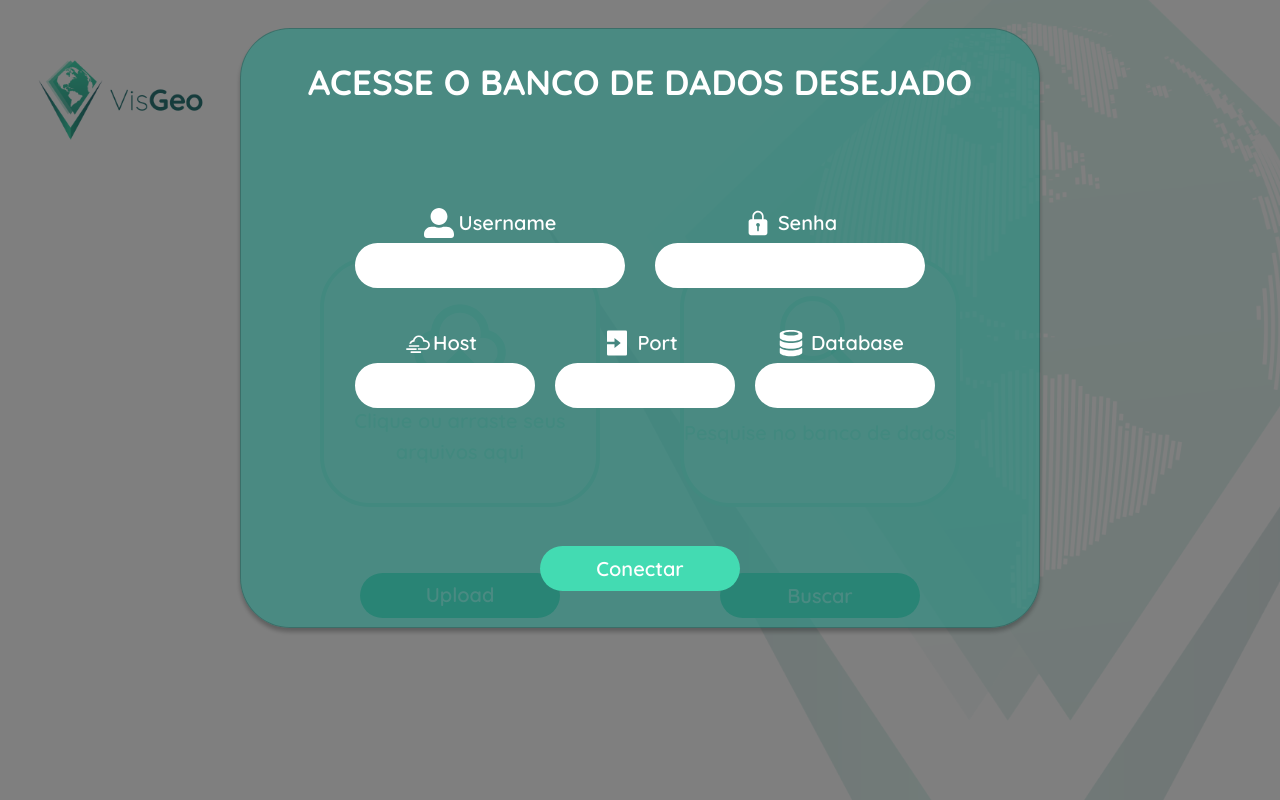
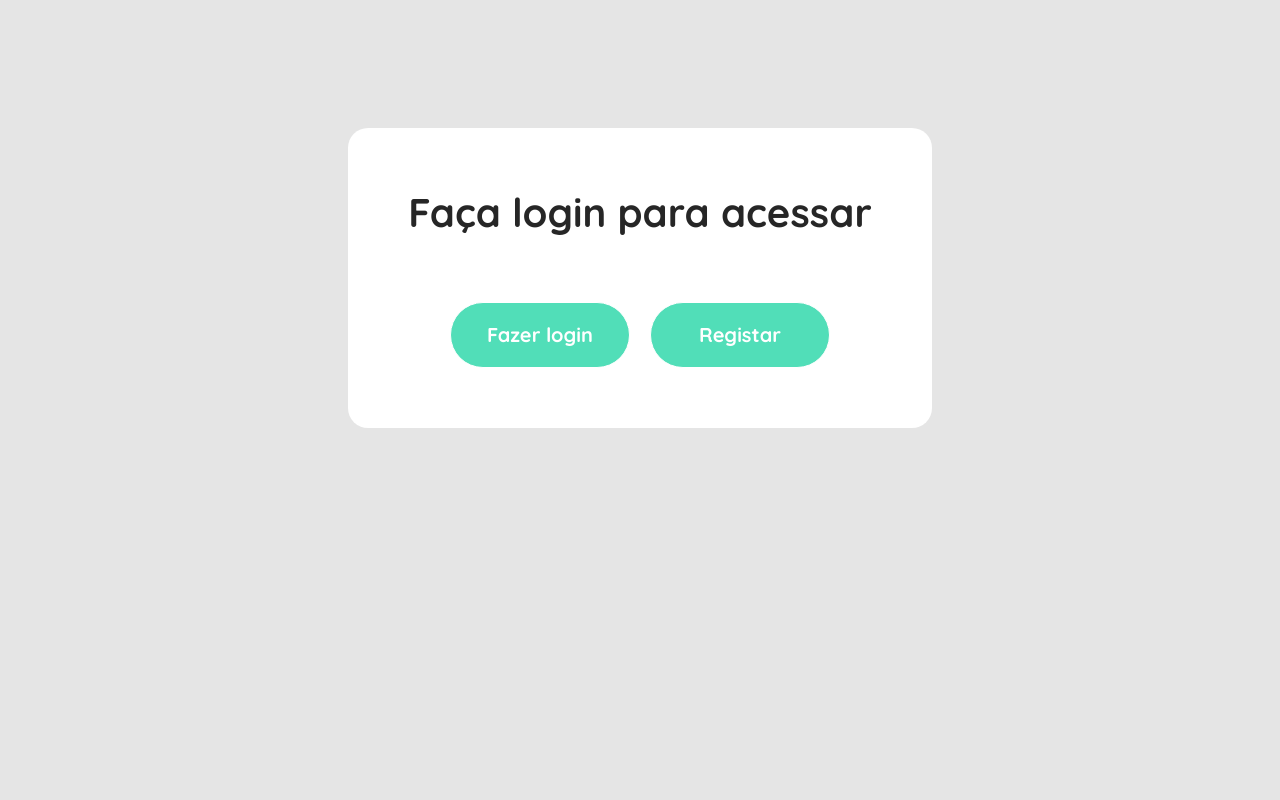
Before and after one commit to JDanrley/VisGeo-ETL, a React (Create React App) app in the folder frontend/: page /dashboard in a window 1280 px wide. Built offline with nearby package versions, Linux system fonts and the light colour scheme; no server answers.

Commit message:
preventing unlogged users to acess dashboard / creating loggout feature / and others adjusts

```diff
--- a/frontend/src/pages/Dashboard/components/Acess/index.jsx
+++ b/frontend/src/pages/Dashboard/components/Acess/index.jsx
@@ -7,9 +7,9 @@ import ModalConnection from '../ModalConnection';
 
 import { UploadIcon, SearchIcon, Container } from './styles';
 
-const Acess = ({ setFields, setTables, changeScreen }) => {
+const Acess = ({ setFields, setTables, changeScreen, searchTables }) => {
   const isConnected = JSON.parse(sessionStorage.getItem('isConnected'));
-  console.log(isConnected);
+
   const [openConnection, setOpenConnection] = useState(isConnected);
   const { Dragger } = Upload;
 
@@ -53,6 +53,7 @@ const Acess = ({ setFields, setTables, changeScreen }) => {
       <ModalConnection
         open={openConnection}
         close={setOpenConnection}
+        searchTables={searchTables}
       />
 
       <div className="upload-search-container">
--- a/frontend/src/pages/Dashboard/components/Fields/index.jsx
+++ b/frontend/src/pages/Dashboard/components/Fields/index.jsx
@@ -14,6 +14,7 @@ const Fields = ({ fields, tables }) => {
   const tablesDebug = ['Tabela 1', 'Tabela 2', 'Tabela 3', 'Tabela 4', 'Tabela 5', 'Tabela 6'];
 
   const [columns, setColumns] = useState([]);
+  const [selectedTable, setSelectedTable] = useState('');
   const [openModal, setOpenModal] = useState(false);
 
   const handleOpenModal = () => {
@@ -21,6 +22,8 @@ const Fields = ({ fields, tables }) => {
   };
 
   async function handleGetColumns(table) {
+    setSelectedTable(table);
+
     const response = await api.get(`/columns/${table}`);
     setColumns(response.data);
     message.info(`Tabela ${table} selecionada`);
@@ -79,7 +82,7 @@ const Fields = ({ fields, tables }) => {
 
             <Dropdown overlay={menu} trigger={['click']}>
               <a className="ant-dropdown-link" href onClick={(e) => e.preventDefault()}>
-                SELECIONE UMA TABELA
+                {selectedTable || "SELECIONE UMA TABELA"}
                 {' '}
                 <DownOutlined className="down-arrow-menu" />
               </a>
--- a/frontend/src/pages/Dashboard/components/ModalConnection/index.jsx
+++ b/frontend/src/pages/Dashboard/components/ModalConnection/index.jsx
@@ -9,7 +9,7 @@ import {
   Modal, HostIcon,
 } from './styles';
 
-const ModalConnection = ({ open, close }) => {
+const ModalConnection = ({ open, close, searchTables }) => {
   const [error, setError] = useState(false);
   const [errorMessage, setErrorMessage] = useState(false);
 
@@ -44,6 +44,7 @@ const ModalConnection = ({ open, close }) => {
 
       if (isConnected) {
         close(true);
+        searchTables();
         sessionStorage.setItem('isConnected', true);
       } else {
         setError(true);
--- a/frontend/src/pages/Dashboard/index.jsx
+++ b/frontend/src/pages/Dashboard/index.jsx
@@ -1,4 +1,4 @@
-import React, { useState, useEffect } from 'react';
+import React, { useState } from 'react';
 import { useHistory } from 'react-router-dom';
 
 import api from '../../services/api';
@@ -11,18 +11,25 @@ import DownloadTables from './components/DownloadTables';
 import LogoHeader from '../../assets/images/Logo-white-bg.png';
 
 function Dashboard() {
-  const history = useHistory();
   const [fields, setFields] = useState([]);
   const [tables, setTables] = useState([]);
   const [screen, setScreen] = useState('main');
 
+  const history = useHistory();
+
   const [tableFromDatabase, setTableFromDatabase] = useState([]);
 
-  useEffect(() => {
+  const handleSearchTables = () => {
     api.get('/searchTables').then((response) => {
       setTableFromDatabase(response.data);
     });
-  }, []);
+  };
+
+  const handleLogout = () => {
+    localStorage.removeItem('token');
+    sessionStorage.removeItem('isConnected');
+    history.push('/');
+  }
 
   // eslint-disable-next-line consistent-return
   const renderScreens = (toScreen) => {
@@ -30,7 +37,12 @@ function Dashboard() {
       case 'main':
 
         return (
-          <Acess setFields={setFields} setTables={setTables} changeScreen={setScreen} />
+          <Acess
+            setFields={setFields}
+            setTables={setTables}
+            changeScreen={setScreen}
+            searchTables={handleSearchTables}
+          />
         );
 
       case 'upload':
@@ -58,8 +70,15 @@ function Dashboard() {
             src={LogoHeader}
             alt="VisGeo"
             className="logo-header"
-            onClick={() => history.push('/')}
+            onClick={() => setScreen('main')}
           />
+
+          <button
+            className="exit"
+            onClick={handleLogout}
+          >
+            SAIR
+          </button>
 
         </header>
 
--- a/frontend/src/pages/Dashboard/styles.js
+++ b/frontend/src/pages/Dashboard/styles.js
@@ -37,5 +37,20 @@ export const DashboardContainer = styled.div`
         margin-left: 10px;
       }
     }
+
+    .exit {
+      background: #43DBB2;
+      border-radius: 50px;
+      border: none;
+      padding: 5px 25px;
+      margin-right: 5vw;
+      font-family: Quicksand;
+      font-style: normal;
+      font-weight: bold;
+      font-size: 28px;
+      line-height: 47px;
+      text-align: center;
+      color: #FFFFFF;
+    }
   }
 `;
--- a/frontend/src/pages/Login/index.jsx
+++ b/frontend/src/pages/Login/index.jsx
@@ -1,4 +1,4 @@
-import React, { useState } from 'react';
+import React, { useState, useEffect } from 'react';
 import { useHistory } from 'react-router-dom';
 import { message } from 'antd';
 
@@ -6,11 +6,15 @@ import {
   LoginContainer, Lock, LoginIcon, RegisterIcon,
 } from './styles';
 
+import { getToken } from '../../services/auth';
+
 import { api_crud } from '../../services/api';
 import Logo from '../../assets/images/Logo.png';
 
 function Login() {
   const history = useHistory();
+
+  const isUserConnected = getToken();
 
   const [email, setEmail] = useState();
   const [password, setPassword] = useState();
@@ -38,6 +42,12 @@ function Login() {
       message.error('Algo deu errado!. Contate o suporte');
     }
   }
+
+  useEffect(() => {
+    if(isUserConnected) {
+      history.push('/dashboard');
+    }
+  }, [history, isUserConnected]);
 
   return (
     <>
--- /dev/null
+++ b/frontend/src/routes/components/OnlyAuthenticated/index.jsx
@@ -0,0 +1,38 @@
+import React from 'react';
+import { useHistory } from 'react-router-dom';
+
+import { Container } from './styles';
+
+const OnlyAuthenticated = () => {
+  const history = useHistory();
+
+  const handleLogin = () => {
+    history.push('/');
+  }
+
+  const handleRegister = () => {
+    history.push('/register');
+  }
+
+  return (
+    <Container>
+
+      <section className="modalUnAuthUser">
+        <h1>Faça login para acessar</h1>
+
+        <section className="buttons">
+          <button onClick={handleLogin}>
+            Fazer login
+          </button>
+
+          <button onClick={handleRegister}>
+            Registar
+          </button>
+        </section>
+      </section>
+
+    </Container>
+  );
+}
+
+export default OnlyAuthenticated;
--- /dev/null
+++ b/frontend/src/routes/components/OnlyAuthenticated/styles.js
@@ -0,0 +1,67 @@
+import styled from 'styled-components';
+
+export const Container = styled.div`
+  display: flex;
+  flex-direction: column;
+  justify-content: center;
+  align-items: center;
+  background: #E5E5E5;
+
+  height: 100vh;
+  width: 100vw;
+
+  h1 {
+    font-family: Quicksand;
+    font-style: normal;
+    font-weight: bold;
+    font-size: 40px;
+  }
+
+  .modalUnAuthUser {
+    position: absolute;
+    top: 10vw;
+    display: flex;
+    flex-direction: column;
+    justify-content: space-between;
+    height: 300px;
+    background: white;
+    padding: 60px;
+    border-radius: 20px;
+  }
+
+  .buttons {
+    display: flex;
+    justify-content: center;
+    align-items: flex-end;
+
+    height: 100px;
+
+    button {
+      margin: 0 10px;
+      padding: 10px 30px;
+      width: 180px;
+
+      background: #51DEB8;
+      border-radius: 50px;
+      border: 1px solid #FFF;
+
+      font-family: Quicksand;
+      font-style: normal;
+      font-weight: bold;
+      font-size: 20px;
+      line-height: 44px;
+      text-align: center;
+
+      color: #FFFFFF;
+      transition: .6s all;
+    }
+
+    button:hover {
+      background: #FFFFFF;
+      border: 1px solid #51DEB8;
+      color: #51DEB8;
+
+      transition: .6s all;
+    }
+  }
+`;
--- /dev/null
+++ b/frontend/src/routes/components/Route/index.jsx
@@ -0,0 +1,24 @@
+import React from 'react';
+import { Route as RouteRRD } from 'react-router-dom';
+
+import { getToken } from '../../../services/auth';
+
+import OnlyAuthenticated from '../OnlyAuthenticated';
+
+const Route = ({privateRoute, ...props}) => {
+  const isUserConnected = getToken();
+
+  return (
+    <>
+      {privateRoute ? isUserConnected ? (
+        <RouteRRD {...props}/>
+      ): (
+        <OnlyAuthenticated/>
+      ): (
+        <RouteRRD {...props}/>
+      )}
+    </>
+  )
+}
+
+export default Route;
--- a/frontend/src/routes/index.jsx
+++ b/frontend/src/routes/index.jsx
@@ -1,5 +1,7 @@
 import React from 'react';
-import { Switch, Route } from 'react-router-dom';
+import { Switch } from 'react-router-dom';
+
+import Route from './components/Route';
 
 import Login from '../pages/Login';
 import Register from '../pages/Register';
@@ -9,7 +11,7 @@ const Routes = () => (
   <Switch>
     <Route path="/" exact component={Login} />
     <Route path="/register" exact component={Register} />
-    <Route path="/dashboard" exact component={Dashboard} />
+    <Route privateRoute path="/dashboard" exact component={Dashboard} />
   </Switch>
 );
 
--- /dev/null
+++ b/frontend/src/services/auth.js
@@ -0,0 +1,5 @@
+export const getToken = () => {
+  const token = localStorage.getItem('token');
+
+  return token;
+}
```
